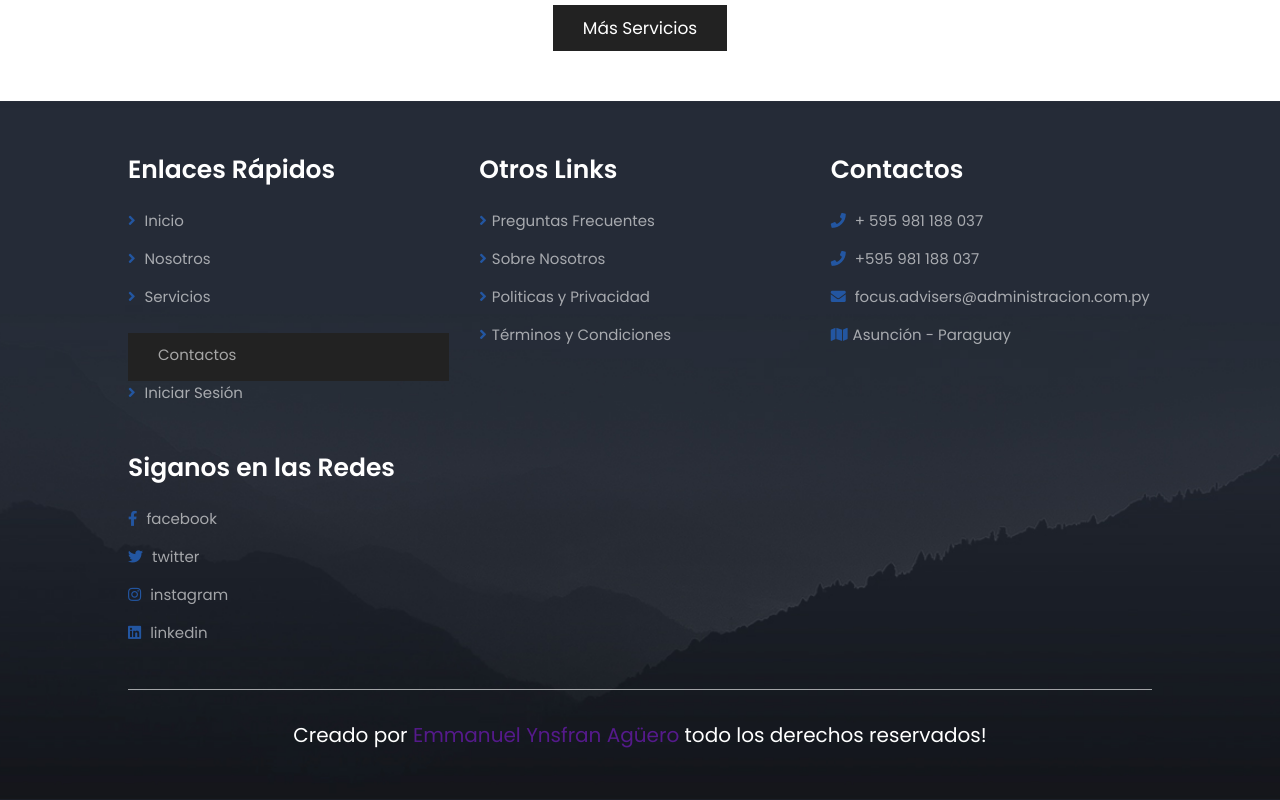
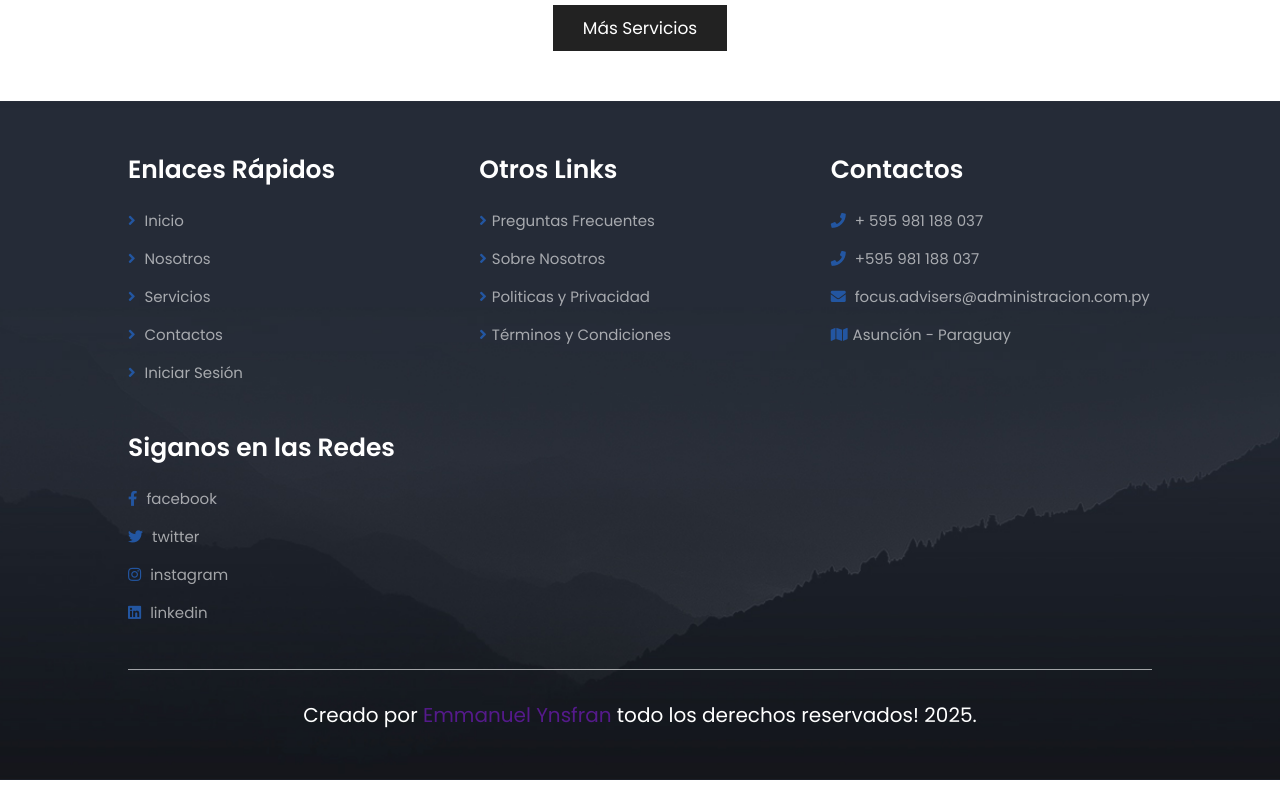
Before and after one commit to zypqI8-rewkax-tebpof/focusoficialpy, a plain HTML site: page package.html in a window 1280 px wide. Shown: the part 1782-2582 px from the top of the page. Drawn offline with nearby package versions, Linux system fonts and the light colour scheme.

Commit message:
package.html

```diff
--- a/package.html
+++ b/package.html
@@ -203,7 +203,7 @@
          <a href="index.html"> <i class="fas fa-angle-right"></i> Inicio</a>
          <a href="about.html"> <i class="fas fa-angle-right"></i> Nosotros</a>
          <a href="package.html"> <i class="fas fa-angle-right"></i> Servicios</a>
-         <a href="javascript:void(0)" class="btn" onclick="openModal()">Contactos</a>
+         <a href="javascript:void(0)" onclick="openModal()"><i class="fas fa-angle-right"></i> Contactos</a>
          <a href="404.html"> <i class="fas fa-angle-right"></i> Iniciar Sesión</a>
       </div>
 
@@ -234,10 +234,8 @@
 
    </div>
 
-   <div class="credit"> Creado por <a href="">Emmanuel Ynsfran Agüero</a> todo los derechos reservados!</div>
+   <div class="credit"> Creado por <a href="">Emmanuel Ynsfran</a> todo los derechos reservados! 2025. </div>
 </section>
-
-<!-- footer section ends -->
 
 <!-- footer section ends -->
 
```
